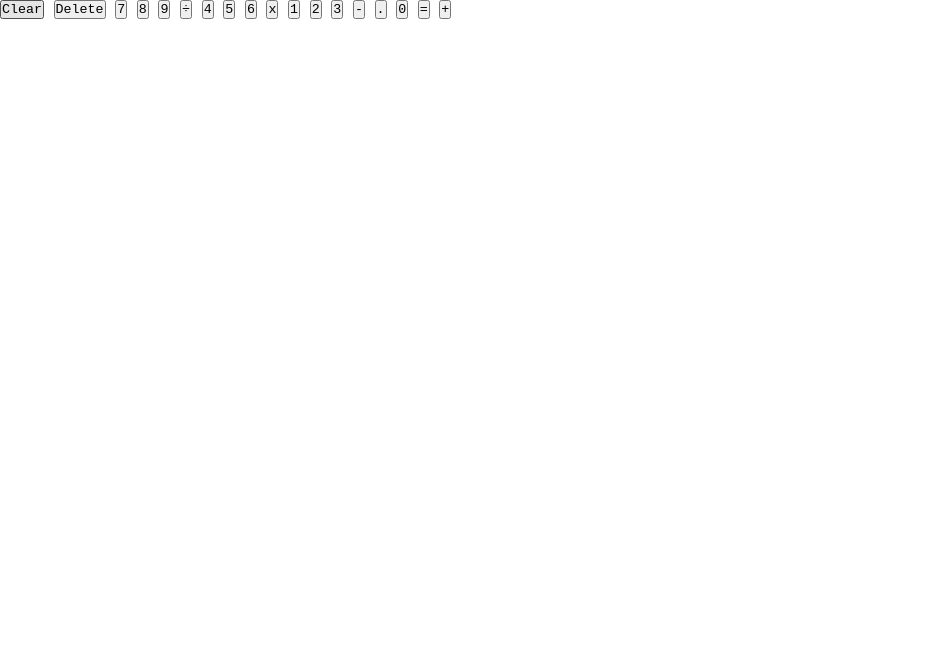
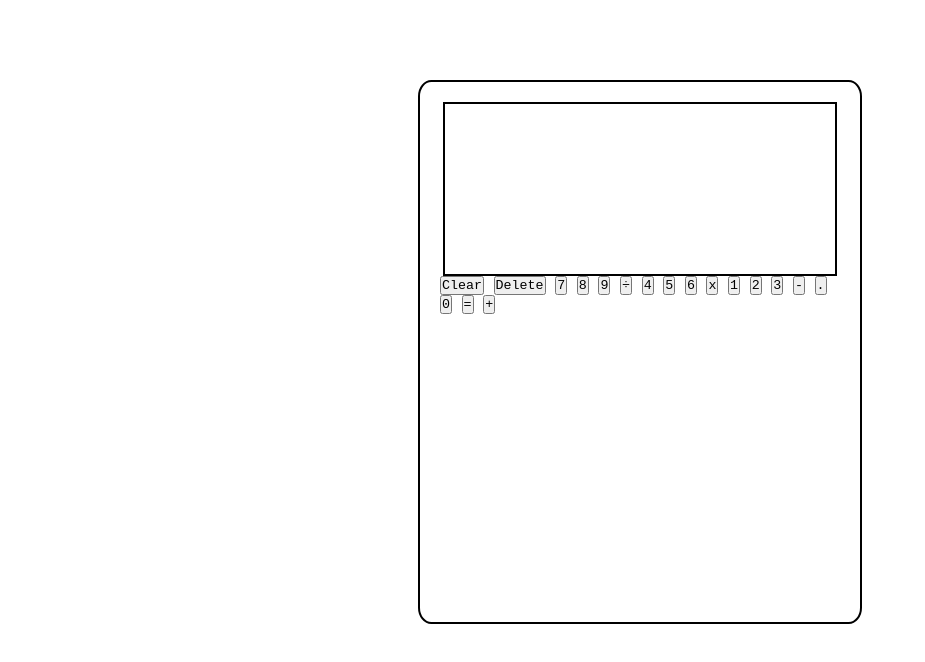
Before and after one commit to sajalbaral/calculator, a plain HTML site: page index.html in a window 1280 px wide. Shown: the whole page, without its empty margins (0-925 px from the left). Drawn offline with Linux system fonts and the light colour scheme.

Commit message:
created the basic shape of the calc

```diff
--- a/style.css
+++ b/style.css
@@ -3,3 +3,26 @@
     margin: 0;
     font-family: 'Courier New', Courier, monospace;
 }
+
+body {
+    padding: 5rem;
+}
+
+.calculator {
+    display: flex;
+    flex-direction: column;
+    border: 2px solid black;
+    align-items: center;
+    width: 400px;
+    height: 500px;
+    border-radius: 3%;
+    margin: auto;
+    padding: 20px;
+}
+
+.screen {
+    border: 2px solid black;
+    padding: 10px 20px;
+    width: 350px;
+    height: 150px;
+}
```
